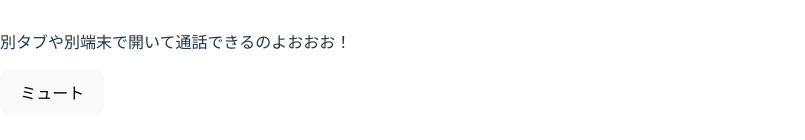
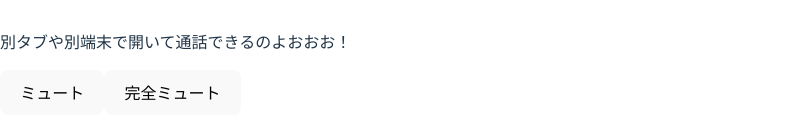
Before and after one commit to suzumusi623/mocri-client, a React (Vite) app: page / in a window 1280 px wide. Shown: the part 390-530 px from the top of the page, without its empty margins (0-805 px from the left). Built offline with nearby package versions, Linux system fonts and the light colour scheme; no server answers.

Commit message:
Add WebRTC multi-user voice chat feature

```diff
--- a/src/App.jsx
+++ b/src/App.jsx
@@ -8,12 +8,15 @@ export default function App() {
   const peersRef = useRef({});  // peersをミュータブルに管理
   const [, setPeersState] = useState({}); // UI更新用（オブジェクトの中身は直接使わない）
   const localStream = useRef(null);
-  const [muted, setMuted] = useState(false);
+  const [isMuted, setIsMuted] = useState(false);          // 自分の音声を相手に送るかどうか
+  const [isFullyMuted, setIsFullyMuted] = useState(false); // 自分の音声も相手の音声もOFF
+
+  // 再生中の相手音声のaudio要素を管理（複数想定）
+  const remoteAudioRefs = useRef({}); // { socketId: HTMLAudioElement }
 
   useEffect(() => {
     const init = async () => {
       try {
-        // マイク取得
         localStream.current = await navigator.mediaDevices.getUserMedia({ audio: true, video: false });
         if (localStreamRef.current) localStreamRef.current.srcObject = localStream.current;
 
@@ -24,7 +27,6 @@ export default function App() {
 
           const peer = new RTCPeerConnection();
 
-          // ローカルストリームをpeerに追加
           localStream.current.getTracks().forEach(track => peer.addTrack(track, localStream.current));
 
           peer.onicecandidate = (e) => {
@@ -34,9 +36,20 @@ export default function App() {
           };
 
           peer.ontrack = (e) => {
-            const audio = new Audio();
-            audio.srcObject = e.streams[0];
-            audio.play().catch(() => {
+            // 相手の音声を管理するaudioタグを作成
+            if (!remoteAudioRefs.current[id]) {
+              const audio = new Audio();
+              audio.srcObject = e.streams[0];
+              audio.autoplay = true;
+              audio.muted = isFullyMuted; // 完全ミュートなら相手音声もミュート
+              remoteAudioRefs.current[id] = audio;
+            } else {
+              // 既にあるaudioタグに新ストリームセット
+              remoteAudioRefs.current[id].srcObject = e.streams[0];
+              remoteAudioRefs.current[id].muted = isFullyMuted;
+            }
+            // 再生開始トライ
+            remoteAudioRefs.current[id].play().catch(() => {
               console.warn('自動再生がブロックされました。ユーザー操作を促してください。');
             });
           };
@@ -45,7 +58,6 @@ export default function App() {
           await peer.setLocalDescription(offer);
           socket.emit('signal', { to: id, data: { sdp: offer } });
 
-          // peers管理
           peersRef.current[id] = peer;
           setPeersState({ ...peersRef.current });
         });
@@ -66,9 +78,17 @@ export default function App() {
             };
 
             peer.ontrack = (e) => {
-              const audio = new Audio();
-              audio.srcObject = e.streams[0];
-              audio.play().catch(() => {
+              if (!remoteAudioRefs.current[from]) {
+                const audio = new Audio();
+                audio.srcObject = e.streams[0];
+                audio.autoplay = true;
+                audio.muted = isFullyMuted;
+                remoteAudioRefs.current[from] = audio;
+              } else {
+                remoteAudioRefs.current[from].srcObject = e.streams[0];
+                remoteAudioRefs.current[from].muted = isFullyMuted;
+              }
+              remoteAudioRefs.current[from].play().catch(() => {
                 console.warn('自動再生がブロックされました。ユーザー操作を促してください。');
               });
             };
@@ -95,6 +115,10 @@ export default function App() {
             delete peersRef.current[id];
             setPeersState({ ...peersRef.current });
           }
+          if (remoteAudioRefs.current[id]) {
+            remoteAudioRefs.current[id].pause();
+            delete remoteAudioRefs.current[id];
+          }
         });
 
       } catch (err) {
@@ -104,28 +128,48 @@ export default function App() {
 
     init();
 
-    // クリーンアップ
     return () => {
       socket.disconnect();
       Object.values(peersRef.current).forEach(peer => peer.close());
       peersRef.current = {};
+      Object.values(remoteAudioRefs.current).forEach(audio => audio.pause());
+      remoteAudioRefs.current = {};
     };
   }, []);
 
-  // ミュート切り替え
+  // 自分の音声だけミュート/解除切替
   const toggleMute = () => {
     if (!localStream.current) return;
     localStream.current.getAudioTracks().forEach(track => {
       track.enabled = !track.enabled;
     });
-    setMuted(prev => !prev);
+    setIsMuted(prev => !prev);
+  };
+
+  // 完全ミュート（自分の音声も相手の音声もミュート）切替
+  const toggleFullMute = () => {
+    if (!localStream.current) return;
+
+    // 自分の音声はミュート（off）に固定（本当はtrack.enabled = false）
+    localStream.current.getAudioTracks().forEach(track => {
+      track.enabled = false;
+    });
+    setIsMuted(true);
+
+    // 相手音声の再生音をミュート or ミュート解除
+    const newFullMute = !isFullyMuted;
+    Object.values(remoteAudioRefs.current).forEach(audio => {
+      audio.muted = newFullMute;
+    });
+    setIsFullyMuted(newFullMute);
   };
 
   return (
     <div>
       <h1>もくり風 クローン（通話ルーム）</h1>
       <p>別タブや別端末で開いて通話できるのよおおお！</p>
-      <button onClick={toggleMute}>{muted ? 'ミュート解除' : 'ミュート'}</button>
+      <button onClick={toggleMute}>{isMuted ? 'マイク解除' : 'ミュート'}</button>
+      <button onClick={toggleFullMute}>{isFullyMuted ? '完全ミュート解除' : '完全ミュート'}</button>
       <audio ref={localStreamRef} autoPlay muted />
     </div>
   );
```
